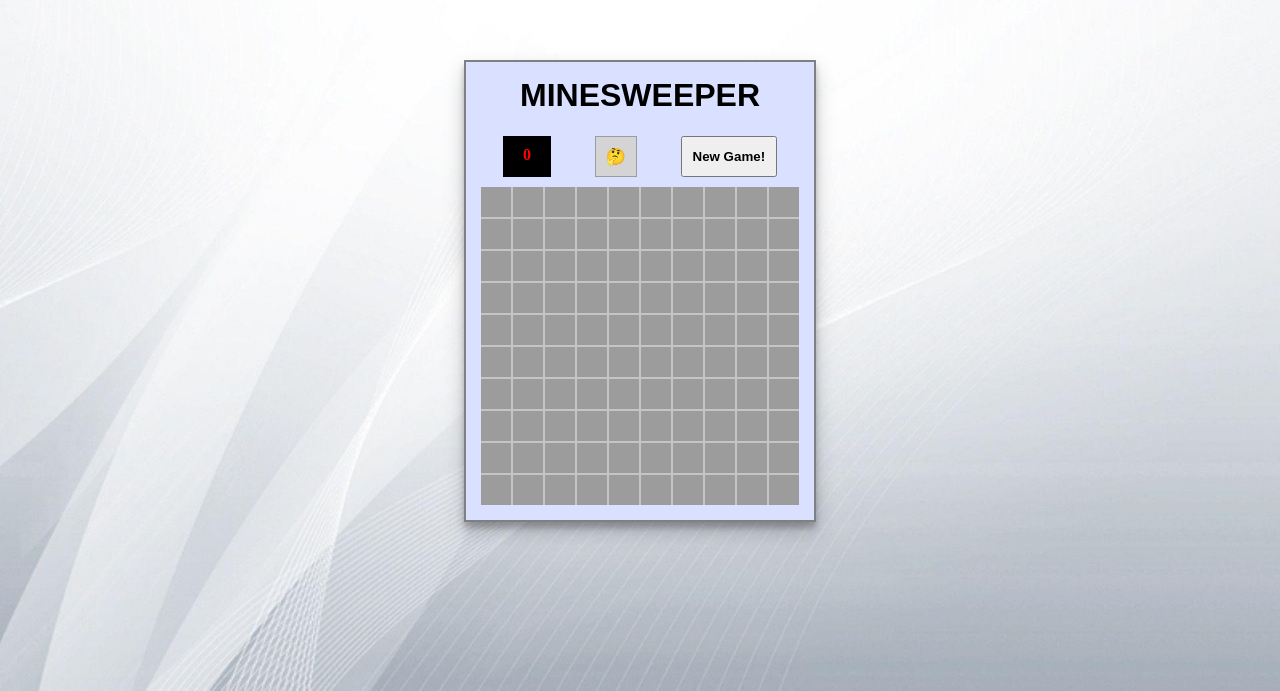
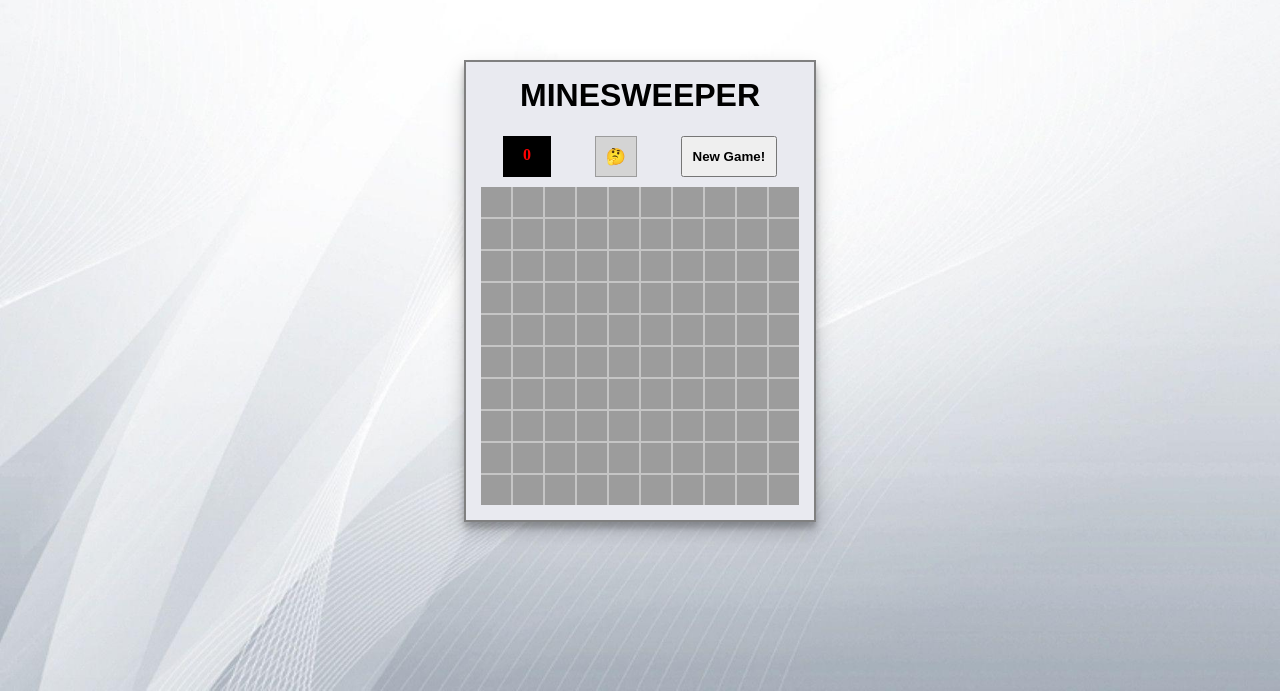
Before and after one commit to Cufavarela/MInesWeeper, a React (Create React App) app: page / in a window 1280 px wide. Shown: the part 109-800 px from the top of the page. Built offline with nearby package versions, Linux system fonts and the light colour scheme.

Commit message:
change favicon

```diff
--- a/public/index.html
+++ b/public/index.html
@@ -5,39 +5,9 @@
     <link rel="icon" href="%PUBLIC_URL%/favicon.ico" />
     <meta name="viewport" content="width=device-width, initial-scale=1" />
     <meta name="theme-color" content="#000000" />
-    <meta
-      name="description"
-      content="Web site created using create-react-app"
-    />
-    <link rel="apple-touch-icon" href="%PUBLIC_URL%/logo192.png" />
-    <!--
-      manifest.json provides metadata used when your web app is installed on a
-      user's mobile device or desktop. See https://developers.google.com/web/fundamentals/web-app-manifest/
-    -->
-    <link rel="manifest" href="%PUBLIC_URL%/manifest.json" />
-    <!--
-      Notice the use of %PUBLIC_URL% in the tags above.
-      It will be replaced with the URL of the `public` folder during the build.
-      Only files inside the `public` folder can be referenced from the HTML.
-
-      Unlike "/favicon.ico" or "favicon.ico", "%PUBLIC_URL%/favicon.ico" will
-      work correctly both with client-side routing and a non-root public URL.
-      Learn how to configure a non-root public URL by running `npm run build`.
-    -->
     <title>MinesWeeper</title>
   </head>
   <body>
-    <noscript>You need to enable JavaScript to run this app.</noscript>
     <div id="root"></div>
-    <!--
-      This HTML file is a template.
-      If you open it directly in the browser, you will see an empty page.
-
-      You can add webfonts, meta tags, or analytics to this file.
-      The build step will place the bundled scripts into the <body> tag.
-
-      To begin the development, run `npm start` or `yarn start`.
-      To create a production bundle, use `npm run build` or `yarn build`.
-    -->
   </body>
 </html>
--- a/src/Assets/Styles/App.scss
+++ b/src/Assets/Styles/App.scss
@@ -25,7 +25,7 @@
 .gameContainer {
   padding: 15px;
   border: 2px solid grey;
-  background-color: rgb(218, 224, 255);
+  background-color: rgb(233, 234, 240);
   box-shadow: 0 10px 20px rgba(0, 0, 0, 0.19), 0 6px 6px rgba(0, 0, 0, 0.23);
 }
 
```
Also changed, not shown: 1 other file (tests, documents, lock files or other folders).
